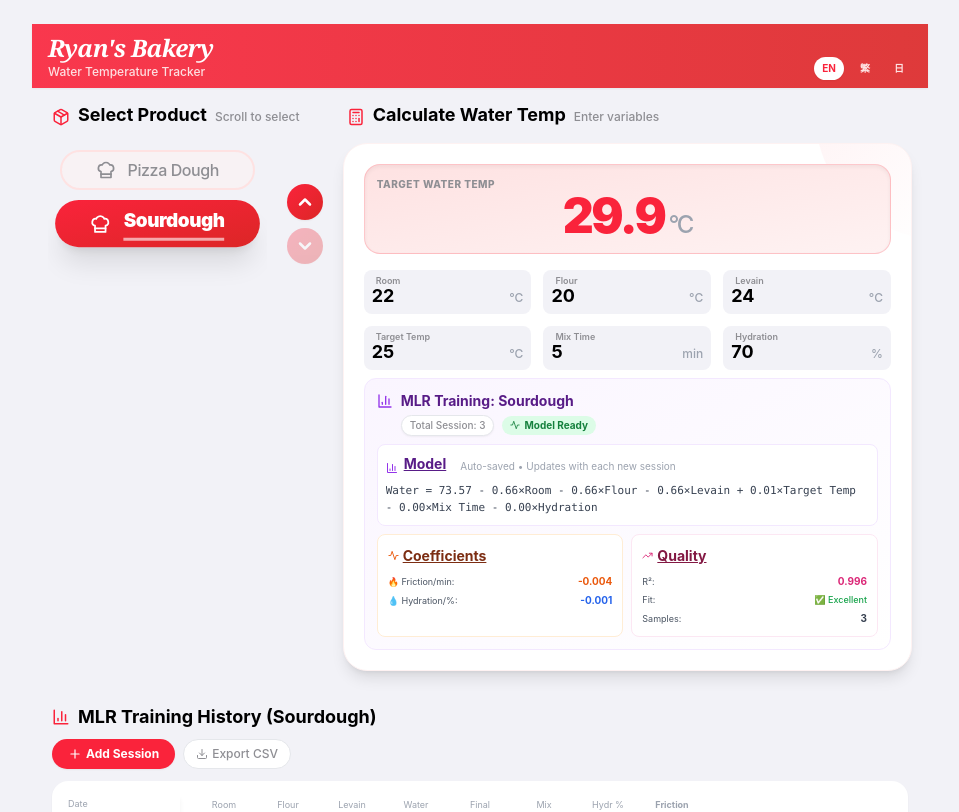
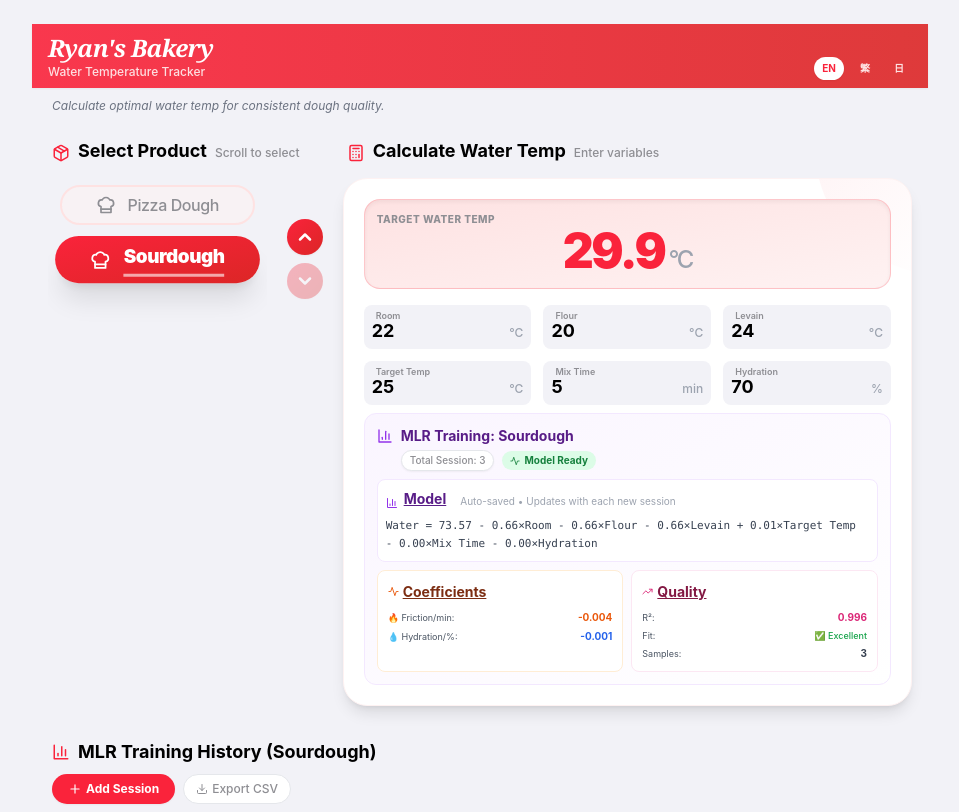
Before and after one commit to ghryan0000/dough-temp-tracker, a React (Vite) app: page / in a window 1280 px wide. Shown: the top 812 px of the page, without its empty margins (160-1119 px from the left). Built offline with nearby package versions, Linux system fonts and the light colour scheme.

Commit message:
feat: add one-line app description below header

```diff
--- a/dough-temp-tracker.tsx
+++ b/dough-temp-tracker.tsx
@@ -54,6 +54,7 @@ export default function DoughTempTracker() {
     en: {
       appTitle: "Ryan's Bakery",
       appSubtitle: "Water Temperature Tracker",
+      appDescription: "Calculate optimal water temp for consistent dough quality.",
       modelReady: "Model Ready",
       selectProduct: "Select Product",
       scrollToSelect: "Scroll to select",
@@ -105,6 +106,7 @@ export default function DoughTempTracker() {
     zh: {
       appTitle: "Ryan's Bakery",
       appSubtitle: "水溫追蹤器",
+      appDescription: "計算最佳水溫，確保麵團品質穩定一致。",
       modelReady: "模型就緒",
       selectProduct: "選擇產品",
       scrollToSelect: "滾動選擇",
@@ -155,6 +157,7 @@ export default function DoughTempTracker() {
     ja: {
       appTitle: "ライアンのベーカリー",
       appSubtitle: "水温トラッカー",
+      appDescription: "最適な水温を計算し、安定した生地品質を実現します。",
       modelReady: "モデル準備完了",
       selectProduct: "製品を選択",
       scrollToSelect: "スクロールして選択",
@@ -563,6 +566,11 @@ export default function DoughTempTracker() {
             ))}
           </div>
         </div>
+
+        {/* App Description - One Liner */}
+        <p className="text-xs text-gray-500 mb-6 -mt-2 px-1 italic leading-relaxed max-w-[390px]">
+          {t.appDescription}
+        </p>
 
         {/* Main Content Grid: Product Selector (Jukebox) | Calculator */}
         <div className="grid grid-cols-1 md:grid-cols-12 gap-5 mb-8 items-start">
```
